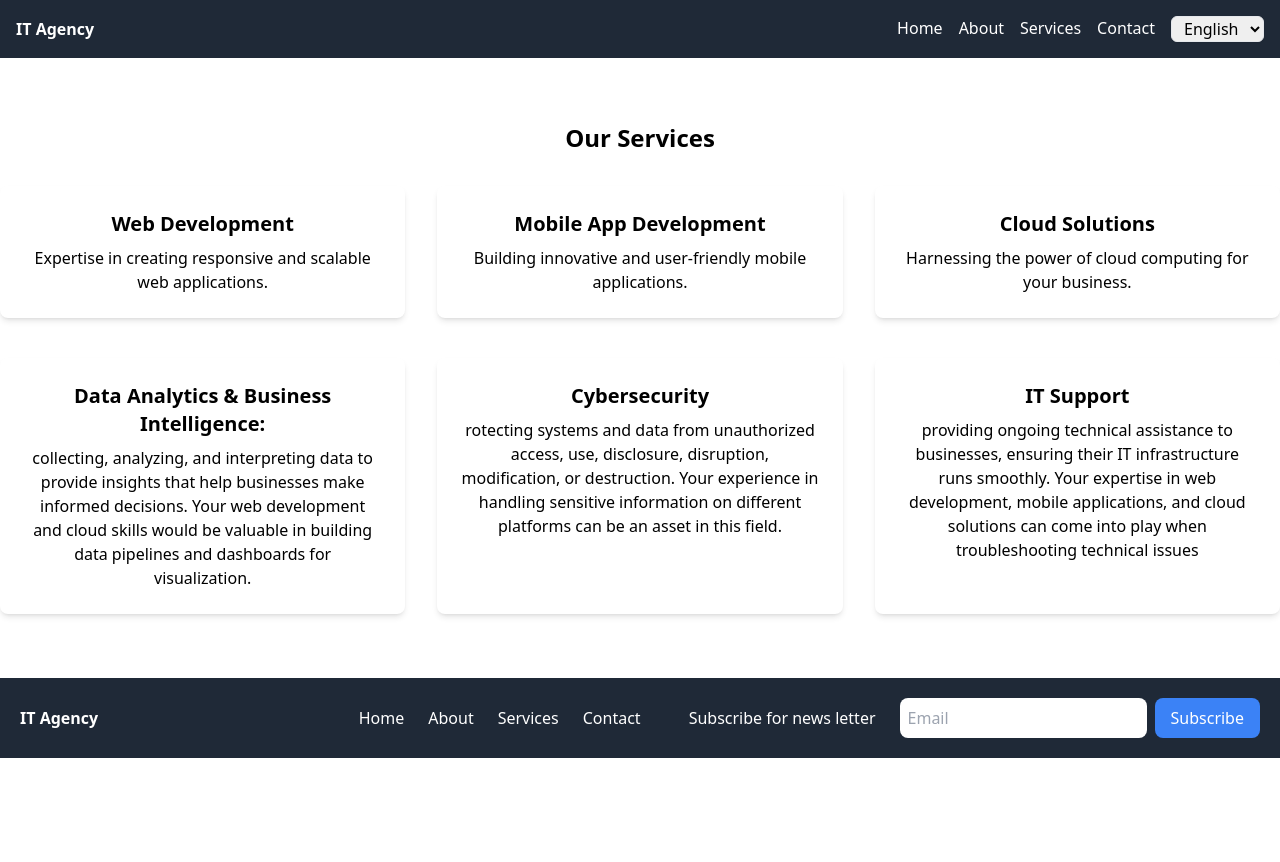
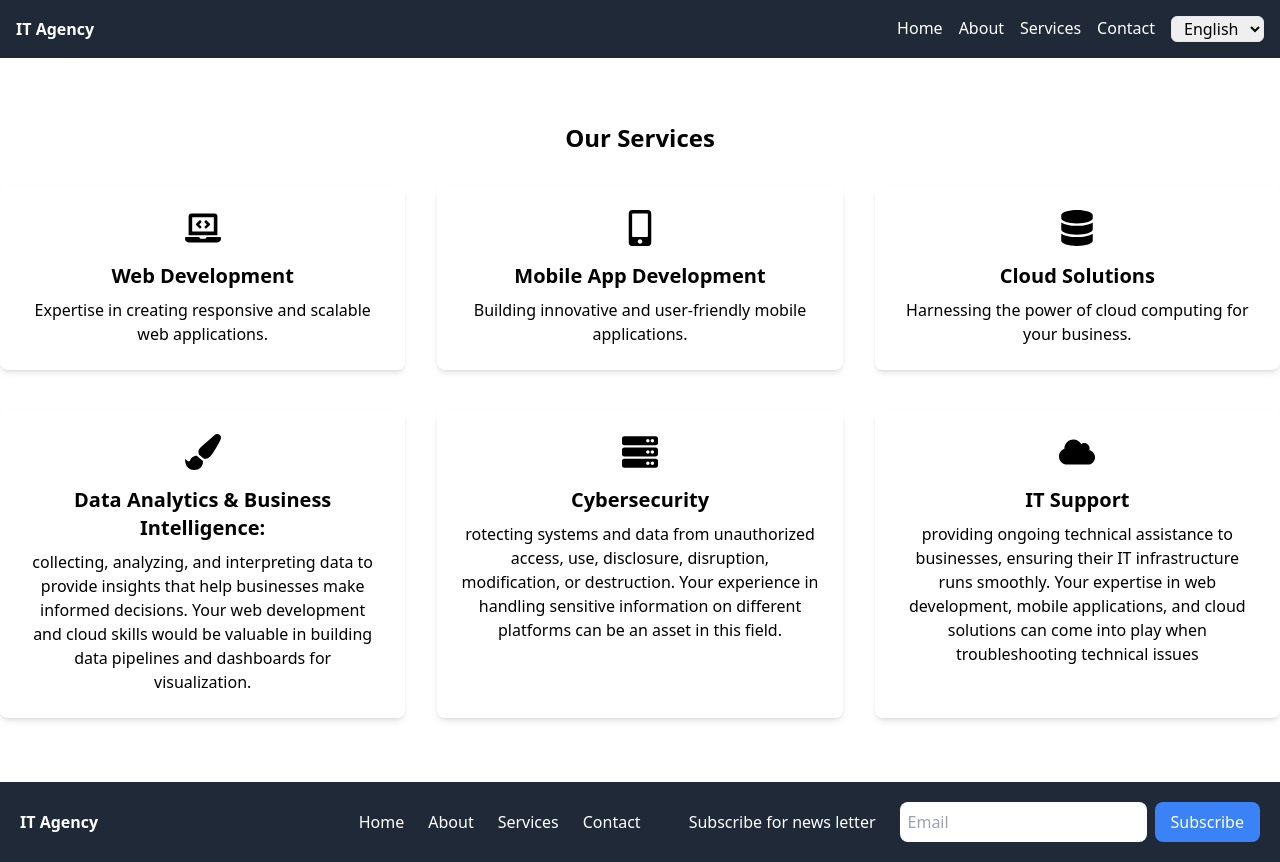
Before and after one commit to salah-tazrouti/Nextjs-Translation, a Next.js app: page /en/Components/Services in a window 1280 px wide. Before the commit the page ends 800 px from the top, so only its background shows below. Built offline with nearby package versions, Linux system fonts and the light colour scheme; what tailwindcss-animated would draw is missing.

Commit message:
add icons for the cards

```diff
--- a/src/pages/[lang]/Components/Services.js
+++ b/src/pages/[lang]/Components/Services.js
@@ -1,6 +1,7 @@
 "use client";
 import { useTranslation } from "react-i18next";
 import 'aos/dist/aos.css';
+import { FaLaptopCode, FaMobileAlt, FaDatabase, FaPaintBrush, FaServer, FaCloud } from 'react-icons/fa'; // Importing icons from FontAwesome
 
 export default function Services() {
     const { t } = useTranslation();
@@ -9,28 +10,34 @@ export default function Services() {
             <h2 className="text-2xl font-bold mb-8" data-aos="fade-up">{t('Home.services_section.0.title')}</h2>
             <div className="grid grid-cols-1 md:grid-cols-2 lg:grid-cols-3 gap-8" data-aos="fade-up">
                 <div className="p-6 bg-white rounded-lg shadow-md" >
+                    <FaLaptopCode className="text-4xl mb-4 mx-auto" /> {/* Icon added */}
                     <h3 className="text-xl font-bold mb-2">{t('Home.services_section.0.services.0.title')}</h3>
                     <p>{t('Home.services_section.0.services.0.description')}</p>
                 </div>
                 <div className="p-6 bg-white rounded-lg shadow-md">
+                    <FaMobileAlt className="text-4xl mb-4 mx-auto" /> {/* Icon added */}
                     <h3 className="text-xl font-bold mb-2">{t('Home.services_section.0.services.1.title')}</h3>
                     <p>{t('Home.services_section.0.services.1.description')}</p>
                 </div>
                 <div className="p-6 bg-white rounded-lg shadow-md">
+                    <FaDatabase className="text-4xl mb-4 mx-auto" /> {/* Icon added */}
                     <h3 className="text-xl font-bold mb-2">{t('Home.services_section.0.services.2.title')}</h3>
                     <p>{t('Home.services_section.0.services.2.description')}</p>
                 </div>
             </div>
             <div className="grid grid-cols-1 md:grid-cols-2 lg:grid-cols-3 gap-8 mt-10 " data-aos="fade-up">
                 <div className="p-6 bg-white rounded-lg shadow-md">
+                    <FaPaintBrush className="text-4xl mb-4 mx-auto" /> {/* Icon added */}
                     <h3 className="text-xl font-bold mb-2">{t('Home.services_section.0.services.3.title')}</h3>
                     <p>{t('Home.services_section.0.services.3.description')}</p>
                 </div>
                 <div className="p-6 bg-white rounded-lg shadow-md">
+                    <FaServer className="text-4xl mb-4 mx-auto" /> {/* Icon added */}
                     <h3 className="text-xl font-bold mb-2">{t('Home.services_section.0.services.4.title')}</h3>
                     <p>{t('Home.services_section.0.services.4.description')}</p>
                 </div>
                 <div className="p-6 bg-white rounded-lg shadow-md">
+                    <FaCloud className="text-4xl mb-4 mx-auto" /> {/* Icon added */}
                     <h3 className="text-xl font-bold mb-2">{t('Home.services_section.0.services.5.title')}</h3>
                     <p>{t('Home.services_section.0.services.5.description')}</p>
                 </div>
```
